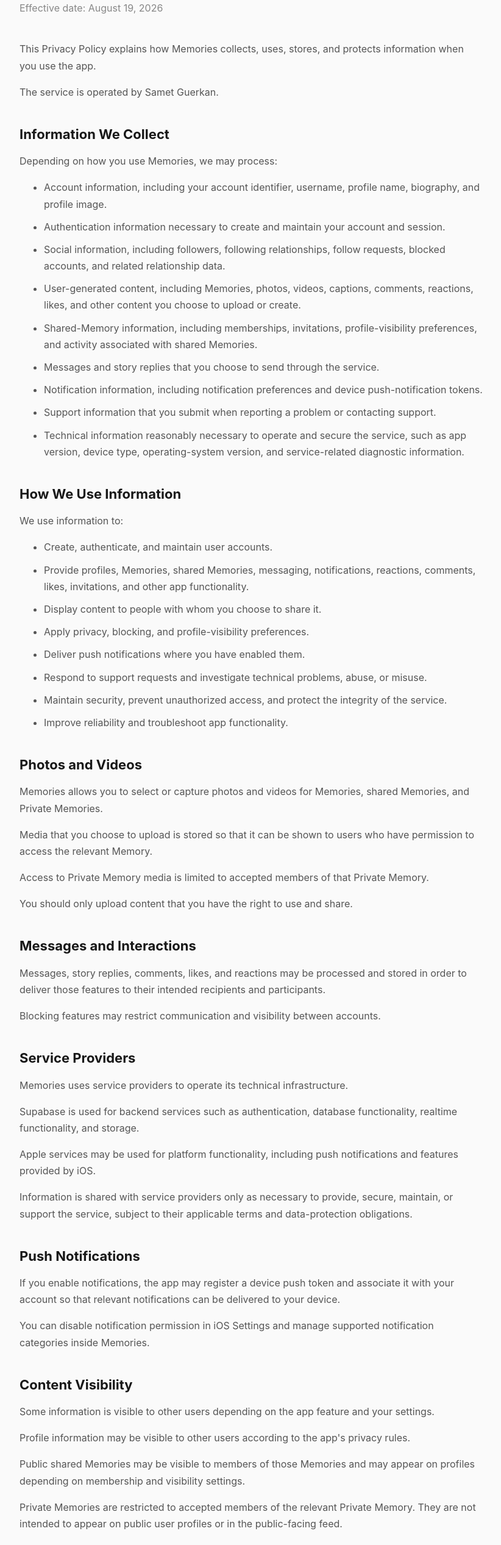
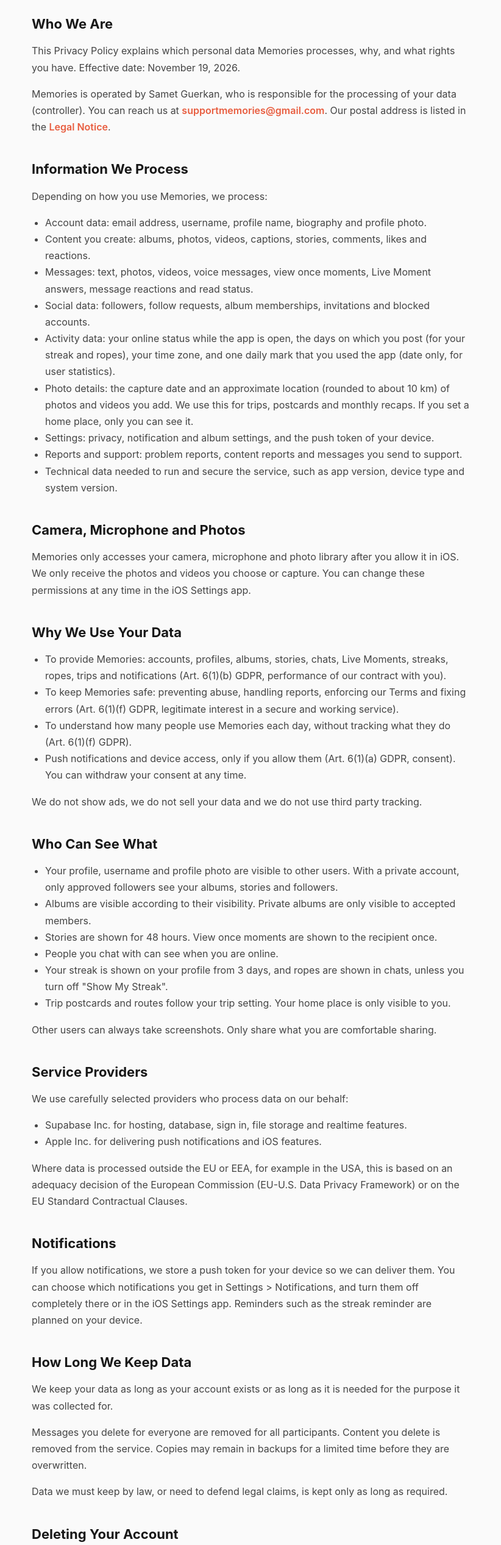
Before and after one commit to Samet1067/memories-app, a plain HTML site: page privacy.html in a window 1280 px wide. Shown: the part 207-2741 px from the top of the page at 61% size, without its empty margins (228-1050 px from the left). Drawn offline with Linux system fonts and the light colour scheme.

Commit message:
Revise privacy policy with updated information
Updated the privacy policy content and structure, including new sections on data processing and user rights.

```diff
--- a/privacy.html
+++ b/privacy.html
@@ -3,427 +3,101 @@
 <head>
     <meta charset="UTF-8">
     <meta name="viewport" content="width=device-width, initial-scale=1.0">
-
     <title>Memories Privacy Policy</title>
-
     <style>
-        body {
-            margin: 0;
-            font-family: -apple-system, BlinkMacSystemFont, "Segoe UI", sans-serif;
-            background: #fafafa;
-            color: #171717;
-        }
-
-        main {
-            max-width: 760px;
-            margin: 0 auto;
-            padding: 60px 24px 80px;
-        }
-
-        h1 {
-            font-size: 42px;
-            margin-bottom: 8px;
-        }
-
-        h2 {
-            margin-top: 42px;
-            font-size: 22px;
-        }
-
-        p, li {
-            color: #555;
-            line-height: 1.7;
-        }
-
-        li {
-            margin-bottom: 10px;
-        }
-
-        a {
-            color: #e85d3f;
-            text-decoration: none;
-            font-weight: 600;
-        }
-
-        a:hover {
-            text-decoration: underline;
-        }
-
-        .effective {
-            color: #888;
-            margin-bottom: 40px;
-        }
-
-        .back {
-            display: inline-block;
-            margin-bottom: 32px;
-        }
-
-        footer {
-            margin-top: 70px;
-            padding-top: 24px;
-            border-top: 1px solid #ddd;
-            color: #888;
-            font-size: 14px;
+        body { margin: 0; font-family: -apple-system, BlinkMacSystemFont, "Segoe UI", sans-serif; background: #fafafa; color: #171717; }
+        main { max-width: 720px; margin: 0 auto; padding: 60px 24px 80px; }
+        h1 { font-size: 42px; margin-bottom: 10px; }
+        h2 { margin-top: 42px; font-size: 22px; }
+        p, li { color: #444; line-height: 1.7; }
+        ul { padding-left: 22px; }
+        a { color: #e85d3f; text-decoration: none; font-weight: 600; }
+        a:hover { text-decoration: underline; }
+        .back { display: inline-block; margin-bottom: 32px; }
+        .muted { color: #888; }
+        footer { margin-top: 70px; padding-top: 24px; border-top: 1px solid #ddd; color: #888; font-size: 14px; }
+        footer a { margin-right: 16px; white-space: nowrap; display: inline-block; margin-bottom: 6px; }
+        @media (prefers-color-scheme: dark) {
+            body { background: #111; color: #f2f2f2; }
+            p, li { color: #c8c8c8; }
+            footer { border-top-color: #333; }
         }
     </style>
 </head>
-
 <body>
-
 <main>
-
     <a class="back" href="index.html">← Memories</a>
-
     <h1>Privacy Policy</h1>
 
-    <p class="effective">
-        Effective date: August 19, 2026
-    </p>
-
-    <p>
-        This Privacy Policy explains how Memories collects, uses,
-        stores, and protects information when you use the app.
-    </p>
-
-    <p>
-        The service is operated by Samet Guerkan.
-    </p>
-
-
-    <h2>Information We Collect</h2>
-
-    <p>Depending on how you use Memories, we may process:</p>
-
+    <h2>Who We Are</h2>
+    <p>This Privacy Policy explains which personal data Memories processes, why, and what rights you have. Effective date: November 19, 2026.</p>
+    <p>Memories is operated by Samet Guerkan, who is responsible for the processing of your data (controller). You can reach us at <a href="mailto:supportmemories@gmail.com">supportmemories@gmail.com</a>. Our postal address is listed in the <a href="impressum.html">Legal Notice</a>.</p>
+    <h2>Information We Process</h2>
+    <p>Depending on how you use Memories, we process:</p>
     <ul>
-        <li>
-            Account information, including your account identifier,
-            username, profile name, biography, and profile image.
-        </li>
-
-        <li>
-            Authentication information necessary to create and
-            maintain your account and session.
-        </li>
-
-        <li>
-            Social information, including followers, following
-            relationships, follow requests, blocked accounts,
-            and related relationship data.
-        </li>
-
-        <li>
-            User-generated content, including Memories, photos,
-            videos, captions, comments, reactions, likes, and other
-            content you choose to upload or create.
-        </li>
-
-        <li>
-            Shared-Memory information, including memberships,
-            invitations, profile-visibility preferences, and activity
-            associated with shared Memories.
-        </li>
-
-        <li>
-            Messages and story replies that you choose to send
-            through the service.
-        </li>
-
-        <li>
-            Notification information, including notification
-            preferences and device push-notification tokens.
-        </li>
-
-        <li>
-            Support information that you submit when reporting a
-            problem or contacting support.
-        </li>
-
-        <li>
-            Technical information reasonably necessary to operate
-            and secure the service, such as app version, device type,
-            operating-system version, and service-related diagnostic
-            information.
-        </li>
+        <li>Account data: email address, username, profile name, biography and profile photo.</li>
+        <li>Content you create: albums, photos, videos, captions, stories, comments, likes and reactions.</li>
+        <li>Messages: text, photos, videos, voice messages, view once moments, Live Moment answers, message reactions and read status.</li>
+        <li>Social data: followers, follow requests, album memberships, invitations and blocked accounts.</li>
+        <li>Activity data: your online status while the app is open, the days on which you post (for your streak and ropes), your time zone, and one daily mark that you used the app (date only, for user statistics).</li>
+        <li>Photo details: the capture date and an approximate location (rounded to about 10 km) of photos and videos you add. We use this for trips, postcards and monthly recaps. If you set a home place, only you can see it.</li>
+        <li>Settings: privacy, notification and album settings, and the push token of your device.</li>
+        <li>Reports and support: problem reports, content reports and messages you send to support.</li>
+        <li>Technical data needed to run and secure the service, such as app version, device type and system version.</li>
     </ul>
-
-
-    <h2>How We Use Information</h2>
-
-    <p>We use information to:</p>
-
+    <h2>Camera, Microphone and Photos</h2>
+    <p>Memories only accesses your camera, microphone and photo library after you allow it in iOS. We only receive the photos and videos you choose or capture. You can change these permissions at any time in the iOS Settings app.</p>
+    <h2>Why We Use Your Data</h2>
     <ul>
-        <li>Create, authenticate, and maintain user accounts.</li>
-
-        <li>
-            Provide profiles, Memories, shared Memories, messaging,
-            notifications, reactions, comments, likes, invitations,
-            and other app functionality.
-        </li>
-
-        <li>
-            Display content to people with whom you choose to share it.
-        </li>
-
-        <li>
-            Apply privacy, blocking, and profile-visibility preferences.
-        </li>
-
-        <li>
-            Deliver push notifications where you have enabled them.
-        </li>
-
-        <li>
-            Respond to support requests and investigate technical
-            problems, abuse, or misuse.
-        </li>
-
-        <li>
-            Maintain security, prevent unauthorized access, and
-            protect the integrity of the service.
-        </li>
-
-        <li>
-            Improve reliability and troubleshoot app functionality.
-        </li>
+        <li>To provide Memories: accounts, profiles, albums, stories, chats, Live Moments, streaks, ropes, trips and notifications (Art. 6(1)(b) GDPR, performance of our contract with you).</li>
+        <li>To keep Memories safe: preventing abuse, handling reports, enforcing our Terms and fixing errors (Art. 6(1)(f) GDPR, legitimate interest in a secure and working service).</li>
+        <li>To understand how many people use Memories each day, without tracking what they do (Art. 6(1)(f) GDPR).</li>
+        <li>Push notifications and device access, only if you allow them (Art. 6(1)(a) GDPR, consent). You can withdraw your consent at any time.</li>
     </ul>
-
-
-    <h2>Photos and Videos</h2>
-
-    <p>
-        Memories allows you to select or capture photos and videos
-        for Memories, shared Memories, and Private Memories.
-    </p>
-
-    <p>
-        Media that you choose to upload is stored so that it can be
-        shown to users who have permission to access the relevant Memory.
-    </p>
-
-    <p>
-        Access to Private Memory media is limited to accepted members
-        of that Private Memory.
-    </p>
-
-    <p>
-        You should only upload content that you have the right to use
-        and share.
-    </p>
-
-
-    <h2>Messages and Interactions</h2>
-
-    <p>
-        Messages, story replies, comments, likes, and reactions may
-        be processed and stored in order to deliver those features
-        to their intended recipients and participants.
-    </p>
-
-    <p>
-        Blocking features may restrict communication and visibility
-        between accounts.
-    </p>
-
-
+    <p>We do not show ads, we do not sell your data and we do not use third party tracking.</p>
+    <h2>Who Can See What</h2>
+    <ul>
+        <li>Your profile, username and profile photo are visible to other users. With a private account, only approved followers see your albums, stories and followers.</li>
+        <li>Albums are visible according to their visibility. Private albums are only visible to accepted members.</li>
+        <li>Stories are shown for 48 hours. View once moments are shown to the recipient once.</li>
+        <li>People you chat with can see when you are online.</li>
+        <li>Your streak is shown on your profile from 3 days, and ropes are shown in chats, unless you turn off &quot;Show My Streak&quot;.</li>
+        <li>Trip postcards and routes follow your trip setting. Your home place is only visible to you.</li>
+    </ul>
+    <p>Other users can always take screenshots. Only share what you are comfortable sharing.</p>
     <h2>Service Providers</h2>
-
-    <p>
-        Memories uses service providers to operate its technical
-        infrastructure.
-    </p>
-
-    <p>
-        Supabase is used for backend services such as authentication,
-        database functionality, realtime functionality, and storage.
-    </p>
-
-    <p>
-        Apple services may be used for platform functionality,
-        including push notifications and features provided by iOS.
-    </p>
-
-    <p>
-        Information is shared with service providers only as necessary
-        to provide, secure, maintain, or support the service, subject
-        to their applicable terms and data-protection obligations.
-    </p>
-
-
-    <h2>Push Notifications</h2>
-
-    <p>
-        If you enable notifications, the app may register a device
-        push token and associate it with your account so that relevant
-        notifications can be delivered to your device.
-    </p>
-
-    <p>
-        You can disable notification permission in iOS Settings and
-        manage supported notification categories inside Memories.
-    </p>
-
-
-    <h2>Content Visibility</h2>
-
-    <p>
-        Some information is visible to other users depending on the
-        app feature and your settings.
-    </p>
-
-    <p>
-        Profile information may be visible to other users according
-        to the app's privacy rules.
-    </p>
-
-    <p>
-        Public shared Memories may be visible to members of those
-        Memories and may appear on profiles depending on membership
-        and visibility settings.
-    </p>
-
-    <p>
-        Private Memories are restricted to accepted members of the
-        relevant Private Memory. They are not intended to appear on
-        public user profiles or in the public-facing feed.
-    </p>
-
-    <p>
-        Memories provides privacy settings, blocking controls,
-        membership controls, and shared-Memory visibility controls
-        to help you manage access to your content.
-    </p>
-
-
-    <h2>Data Retention</h2>
-
-    <p>
-        We retain information for as long as reasonably necessary
-        to provide the service, maintain security, comply with
-        applicable legal obligations, and resolve disputes.
-    </p>
-
-    <p>
-        Content may remain stored while your account or the relevant
-        Memory exists.
-    </p>
-
-    <p>
-        When information is deleted, copies may remain temporarily
-        in backups or technical systems where immediate removal is
-        not reasonably possible, subject to applicable legal and
-        operational requirements.
-    </p>
-
-
-    <h2>Account and Data Deletion</h2>
-
-    <p>
-        You can initiate deletion of your account from the account
-        settings inside Memories.
-    </p>
-
-    <p>
-        Account deletion is intended to remove your account and
-        associated personal data that we are not legally required
-        to retain.
-    </p>
-
-    <p>
-        Some information may need to be retained where required by
-        law, for security purposes, or for the establishment,
-        exercise, or defense of legal claims.
-    </p>
-
-
-    <h2>Your Privacy Rights</h2>
-
-    <p>
-        Depending on where you live, you may have rights concerning
-        your personal data, including rights to access, correct,
-        delete, restrict, object to certain processing, or request
-        a portable copy of certain information.
-    </p>
-
-    <p>
-        To make a privacy request, contact
-        <a href="mailto:sametguerkan@outlook.de">
-            sametguerkan@outlook.de
-        </a>.
-    </p>
-
-
+    <p>We use carefully selected providers who process data on our behalf:</p>
+    <ul>
+        <li>Supabase Inc. for hosting, database, sign in, file storage and realtime features.</li>
+        <li>Apple Inc. for delivering push notifications and iOS features.</li>
+    </ul>
+    <p>Where data is processed outside the EU or EEA, for example in the USA, this is based on an adequacy decision of the European Commission (EU-U.S. Data Privacy Framework) or on the EU Standard Contractual Clauses.</p>
+    <h2>Notifications</h2>
+    <p>If you allow notifications, we store a push token for your device so we can deliver them. You can choose which notifications you get in Settings &gt; Notifications, and turn them off completely there or in the iOS Settings app. Reminders such as the streak reminder are planned on your device.</p>
+    <h2>How Long We Keep Data</h2>
+    <p>We keep your data as long as your account exists or as long as it is needed for the purpose it was collected for.</p>
+    <p>Messages you delete for everyone are removed for all participants. Content you delete is removed from the service. Copies may remain in backups for a limited time before they are overwritten.</p>
+    <p>Data we must keep by law, or need to defend legal claims, is kept only as long as required.</p>
+    <h2>Deleting Your Account</h2>
+    <p>You can delete your account in Settings &gt; Delete Account. This deletes your account and your personal data, except data we are required to keep by law.</p>
+    <h2>Your Rights</h2>
+    <p>Under the GDPR you have the right to access, correct and delete your data, to restrict or object to processing, to data portability, and to withdraw consent at any time.</p>
+    <p>To use your rights, contact <a href="mailto:supportmemories@gmail.com">supportmemories@gmail.com</a>.</p>
+    <p>You also have the right to lodge a complaint with a data protection supervisory authority, for example the authority where you live, or the authority responsible for us: Unabhängiges Landeszentrum für Datenschutz Schleswig-Holstein (ULD), Kiel, Germany.</p>
     <h2>Security</h2>
-
-    <p>
-        We use reasonable technical and organizational measures
-        designed to protect information against unauthorized access,
-        alteration, disclosure, or destruction.
-    </p>
-
-    <p>
-        No online service or storage system can guarantee absolute
-        security.
-    </p>
-
-
+    <p>We use technical and organizational measures to protect your data, such as encrypted connections and access rules in our database. No online service can guarantee complete security.</p>
     <h2>Children</h2>
-
-    <p>
-        Memories is not intended for children who are below the
-        minimum age permitted to independently use an online service
-        in their jurisdiction.
-    </p>
-
-    <p>
-        Users must meet any applicable minimum-age requirements and
-        must not provide personal information in violation of
-        applicable law.
-    </p>
-
-
+    <p>Memories is only for people who are at least 16 years old. We do not knowingly process data of younger children.</p>
     <h2>Changes to This Policy</h2>
-
-    <p>
-        We may update this Privacy Policy when the service, our
-        practices, or applicable requirements change.
-    </p>
-
-    <p>
-        The current version and effective date will be made available
-        through the app and this website.
-    </p>
-
-
-    <h2>Contact</h2>
-
-    <p>
-        Samet Guerkan<br>
-        Hundestraße 46<br>
-        23552 Lübeck<br>
-        Germany
-    </p>
-
-    <p>
-        Privacy:
-        <a href="mailto:sametguerkan@outlook.de">
-            sametguerkan@outlook.de
-        </a>
-    </p>
-
-    <p>
-        Support:
-        <a href="mailto:memoriesSupport@gmail.com">
-            memoriesSupport@gmail.com
-        </a>
-    </p>
-
+    <p>We may update this Privacy Policy when Memories or the law changes. The current version is always available in the app and on our website.</p>
 
     <footer>
-        © 2026 Samet Guerkan · Memories
+        <a href="privacy.html">Privacy Policy</a>
+        <a href="terms.html">Terms of Service</a>
+        <a href="impressum.html">Legal Notice</a>
+        <a href="support.html">Support</a>
+        <p class="muted">© 2026 Samet Guerkan · Memories</p>
     </footer>
-
 </main>
-
 </body>
 </html>
```
